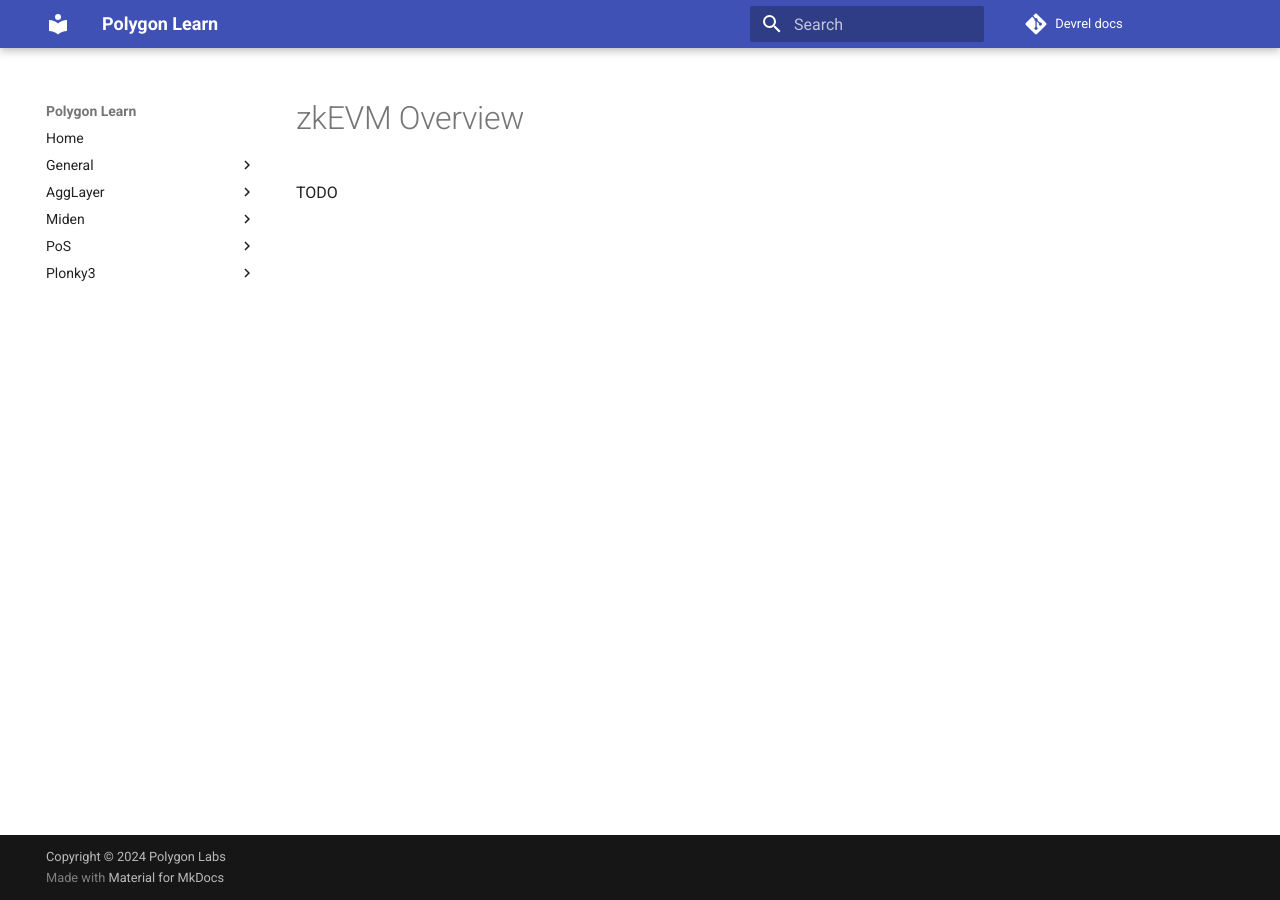
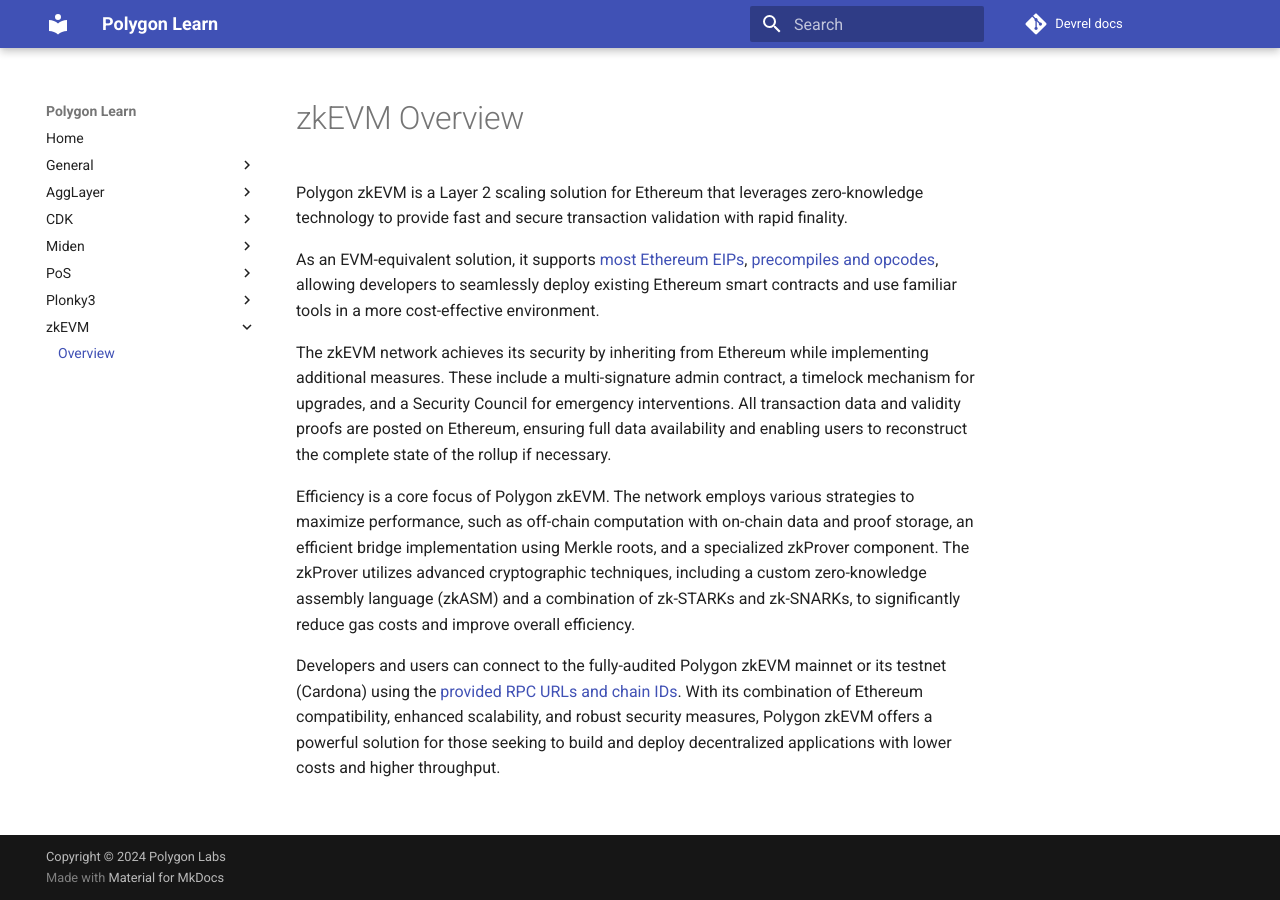
Before and after one commit to 0xPolygon/devrel-docs, an MkDocs documentation site: the page built from docs/zkevm/overview.md, in a window 1280 px wide. Built offline with MkDocs 1.6.1 and Material for MkDocs 9.7.7, drawn with Linux system fonts in a browser that asks for light colours; comment, search, counter and statistics services are not loaded.

Commit message:
Added some overviews and did minor fixes

```diff
--- a/docs/zkevm/overview.md
+++ b/docs/zkevm/overview.md
@@ -1,3 +1,34 @@
 # zkEVM Overview
 
-TODO
+Polygon zkEVM is a Layer 2 scaling solution for Ethereum that leverages
+zero-knowledge technology to provide fast and secure transaction validation with
+rapid finality.
+
+As an EVM-equivalent solution, it supports
+[most Ethereum EIPs](https://docs-dev.polygon.technology/zkEVM/architecture/protocol/etrog-upgrade/#eips-support),
+[precompiles and opcodes](https://docs-dev.polygon.technology/zkEVM/architecture/protocol/etrog-upgrade/#zkevm-is-almost-type-2),
+allowing developers to seamlessly deploy existing Ethereum smart contracts and
+use familiar tools in a more cost-effective environment.
+
+The zkEVM network achieves its security by inheriting from Ethereum while
+implementing additional measures. These include a multi-signature admin
+contract, a timelock mechanism for upgrades, and a Security Council for
+emergency interventions. All transaction data and validity proofs are posted on
+Ethereum, ensuring full data availability and enabling users to reconstruct the
+complete state of the rollup if necessary.
+
+Efficiency is a core focus of Polygon zkEVM. The network employs various
+strategies to maximize performance, such as off-chain computation with on-chain
+data and proof storage, an efficient bridge implementation using Merkle roots,
+and a specialized zkProver component. The zkProver utilizes advanced
+cryptographic techniques, including a custom zero-knowledge assembly language
+(zkASM) and a combination of zk-STARKs and zk-SNARKs, to significantly reduce
+gas costs and improve overall efficiency.
+
+Developers and users can connect to the fully-audited Polygon zkEVM mainnet or
+its testnet (Cardona) using the
+[provided RPC URLs and chain IDs](https://docs-dev.polygon.technology/zkEVM/get-started/json-rpc/).
+With its combination of Ethereum compatibility, enhanced scalability, and robust
+security measures, Polygon zkEVM offers a powerful solution for those seeking to
+build and deploy decentralized applications with lower costs and higher
+throughput.
--- a/mkdocs.yml
+++ b/mkdocs.yml
@@ -20,7 +20,10 @@
     - A Day in the Life of an AggLayer Transaction: agglayer/ditl.md
     - Pessimistic Proof: agglayer/pessimistic_proof.md
     - Unified Liquidity: agglayer/unified_liquidity.md
+  - CDK:
+    - Overview: cdk/overview.md
   - Miden:
+    - Overview: miden/overview.md
     - Notes and Their Features: miden/note_features.md
     - Note Types: miden/note_types.md
   - PoS:
@@ -29,4 +32,7 @@
       - Understanding and Implementing Milestones: pos/tutorials/milestones.md
   - Plonky3:
     - Overview: plonky3/overview.md
-    - Fibonacci: plonky3/examples/fibonacci.md
+    - Examples:
+      - Fibonacci: plonky3/examples/fibonacci.md
+  - zkEVM:
+    - Overview: zkevm/overview.md
```
Also changed, not shown: docs/cdk/overview.md (added, +60 -0 lines), docs/index.md (+5 -5 lines), docs/miden/overview.md (added, +57 -0 lines), docs/plonky3/overview.md (line endings or trailing spaces).
